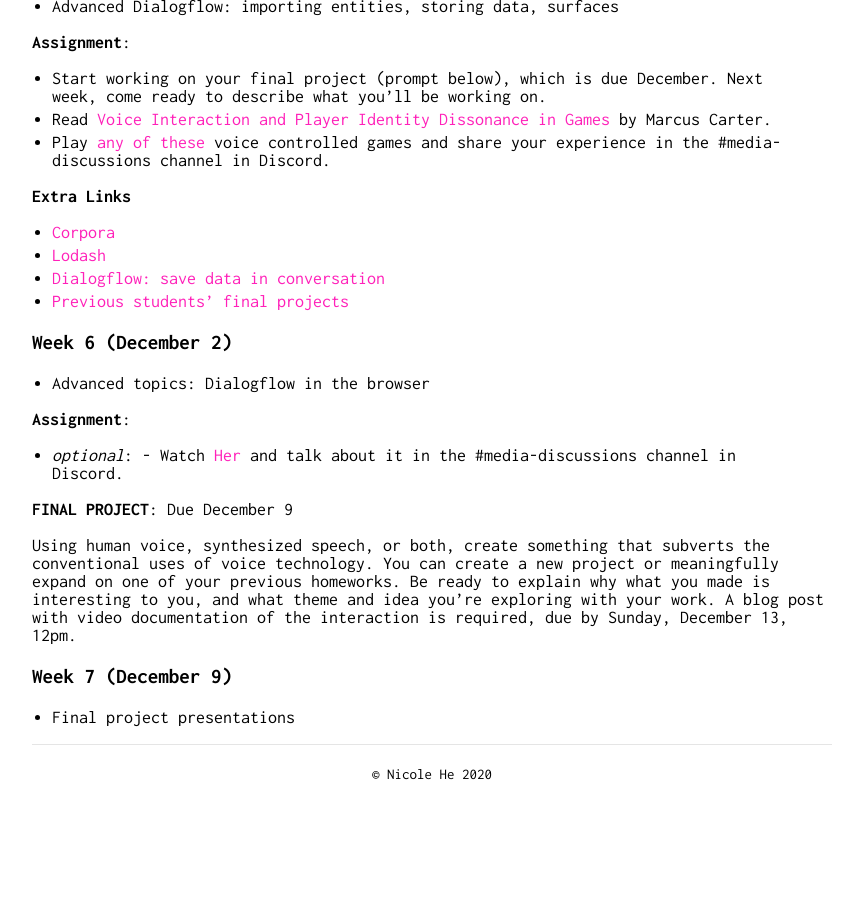
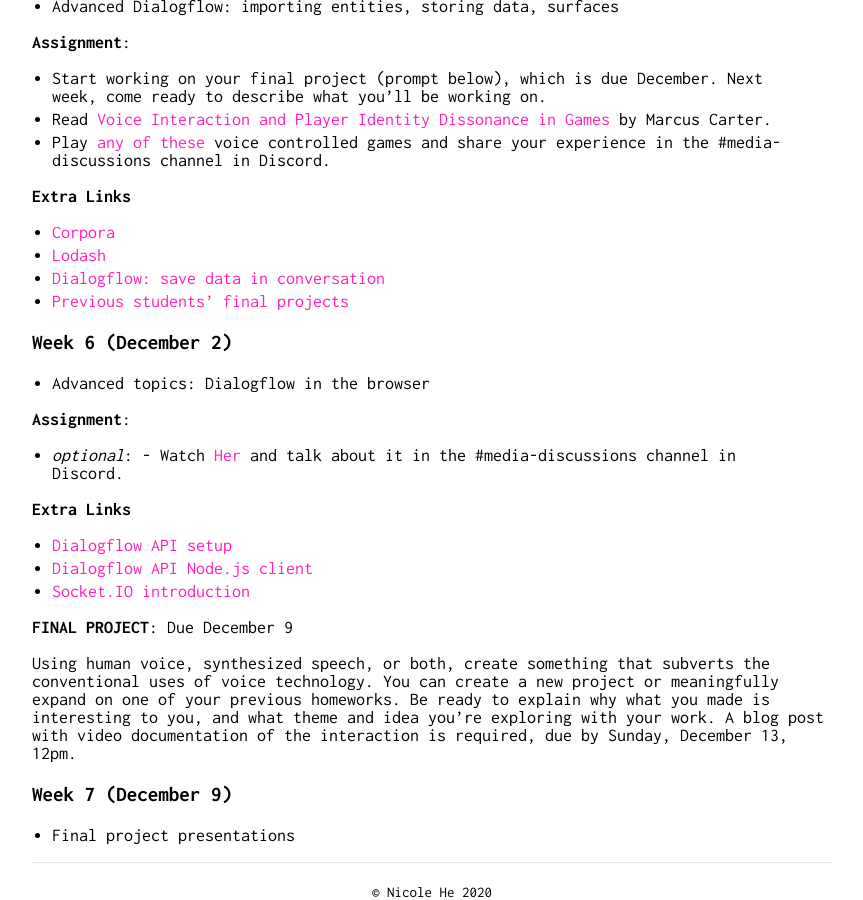
Before and after one commit to nicolehe/nicolehe.github.io, a Jekyll site: the page built from schedule.md, in a window 1280 px wide and 900 px high, scrolled down 1859 px. Shown: the whole window, without its empty margins (208-1071 px from the left). Built offline with Jekyll 4.4.1, drawn with Linux system fonts in a browser that asks for light colours; our own code applies the rules of GitHub Pages for plain Markdown files; before the commit the page ends 2641 px from its top, so only the background shows below that.

Commit message:
add links

```diff
--- a/schedule.md
+++ b/schedule.md
@@ -89,6 +89,11 @@ layout: default
 **Assignment**:
 - *optional*: - Watch [Her](https://decider.com/movie/her/) and talk about it in the #media-discussions channel in Discord.
 
+**Extra Links**
+- [Dialogflow API setup](https://cloud.google.com/dialogflow/es/docs/quick/setup)
+- [Dialogflow API Node.js client](https://github.com/googleapis/nodejs-dialogflow)
+- [Socket.IO introduction](https://socket.io/docs/v3/index.html)
+
 **FINAL PROJECT**: Due December 9
 
 Using human voice, synthesized speech, or both, create something that subverts the conventional uses of voice technology. You can create a new project or meaningfully expand on one of your previous homeworks. Be ready to explain why what you made is interesting to you, and what theme and idea you’re exploring with your work. A blog post with video documentation of the interaction is required, due by Sunday, December 13, 12pm.
```
